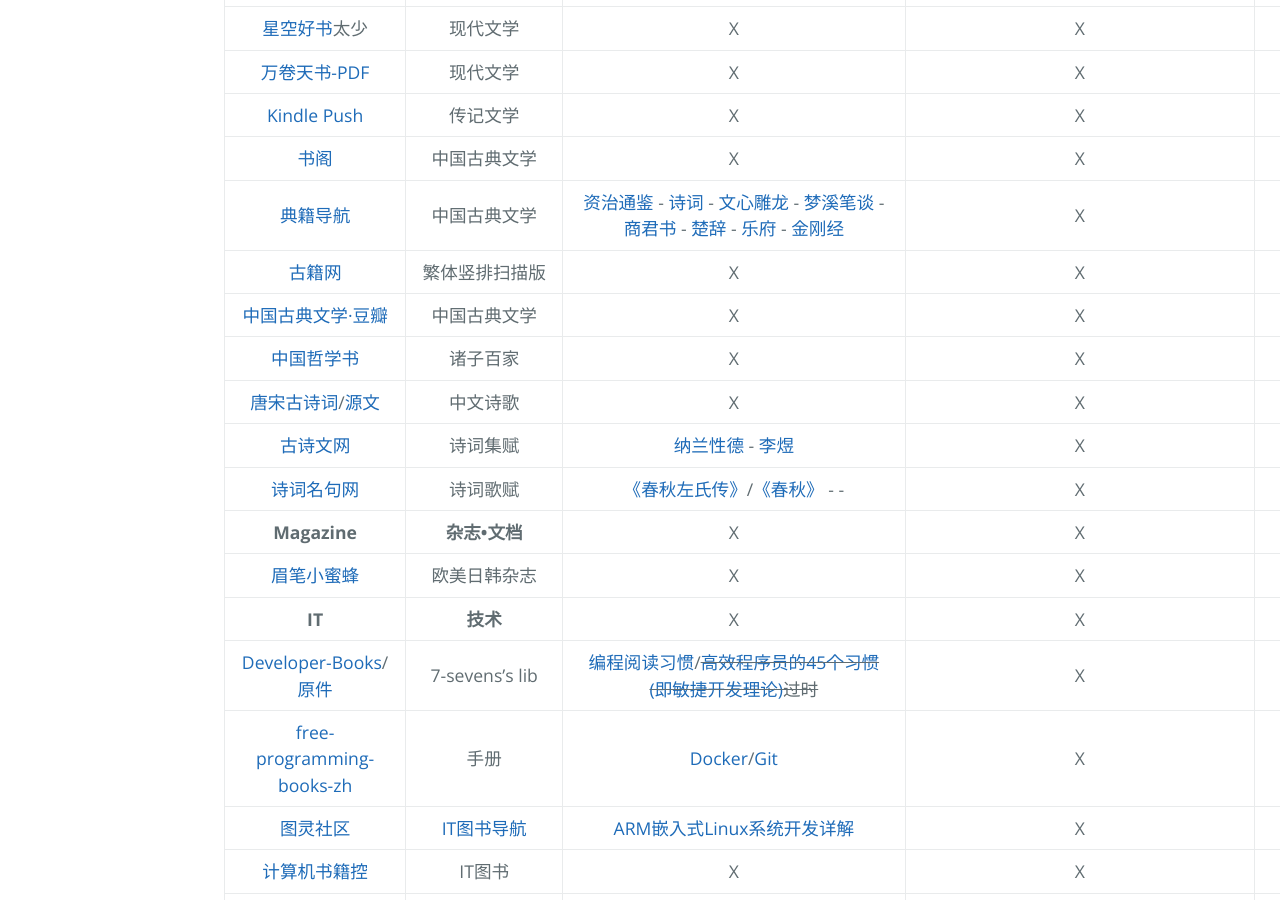
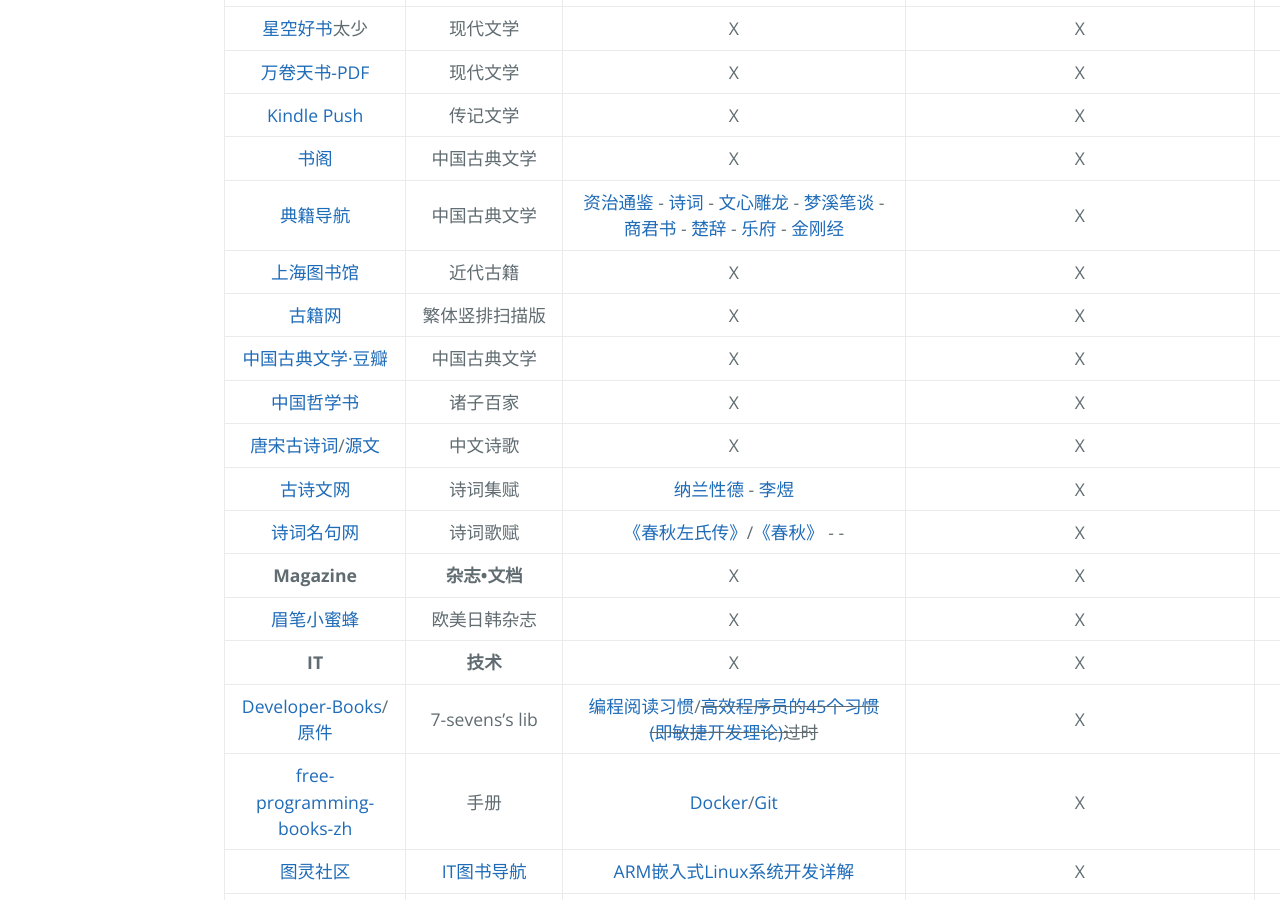
Before and after one commit to AmbroseRen/test, a Jekyll site: the page built from Library/BookSearch.md, in a window 1280 px wide and 900 px high, scrolled down 1537 px. Built offline with Jekyll 4.4.1, drawn with Linux system fonts in a browser that asks for light colours; our own code applies the rules of GitHub Pages for plain Markdown files; the repository's description, which GitHub fills in, is left out.

Commit message:
Update BookSearch.md

```diff
--- a/Library/BookSearch.md
+++ b/Library/BookSearch.md
@@ -41,6 +41,7 @@
 | [Kindle Push](https://book.einverne.info/) | 传记文学 | X | X | X |
 | [书阁](https://new.shuge.org/collections/) | 中国古典文学 | X | X | X |
 | [典籍导航](https://www.2345daohang.com/) | 中国古典文学 | [资治通鉴](https://www.2345daohang.com/dianji/63279/) - [诗词](https://www.2345daohang.com/shici/list.htm) - [文心雕龙](https://www.2345daohang.com/dianji/63314/) - [梦溪笔谈](https://www.2345daohang.com/dianji/63285/) - [商君书](https://www.2345daohang.com/dianji/63313/) - [楚辞](https://www.2345daohang.com/shici/list_1_t_918.htm) - [乐府](https://www.2345daohang.com/shici/list_1_t_469.htm) - [金刚经](https://www.2345daohang.com/dianji/63334/) | X | X |
+| [上海图书馆](http://wrd2016.library.sh.cn/) | 近代古籍 | X | X | X |
 | [古籍网](http://www.bookinlife.net/) | 繁体竖排扫描版 | X | X | X |
 | [中国古典文学·豆瓣](https://tushu.docin.com/) | 中国古典文学 | X | X | X |
 | [中国哲学书](https://ctext.org/zh) | 诸子百家 | X | X | X |
```
